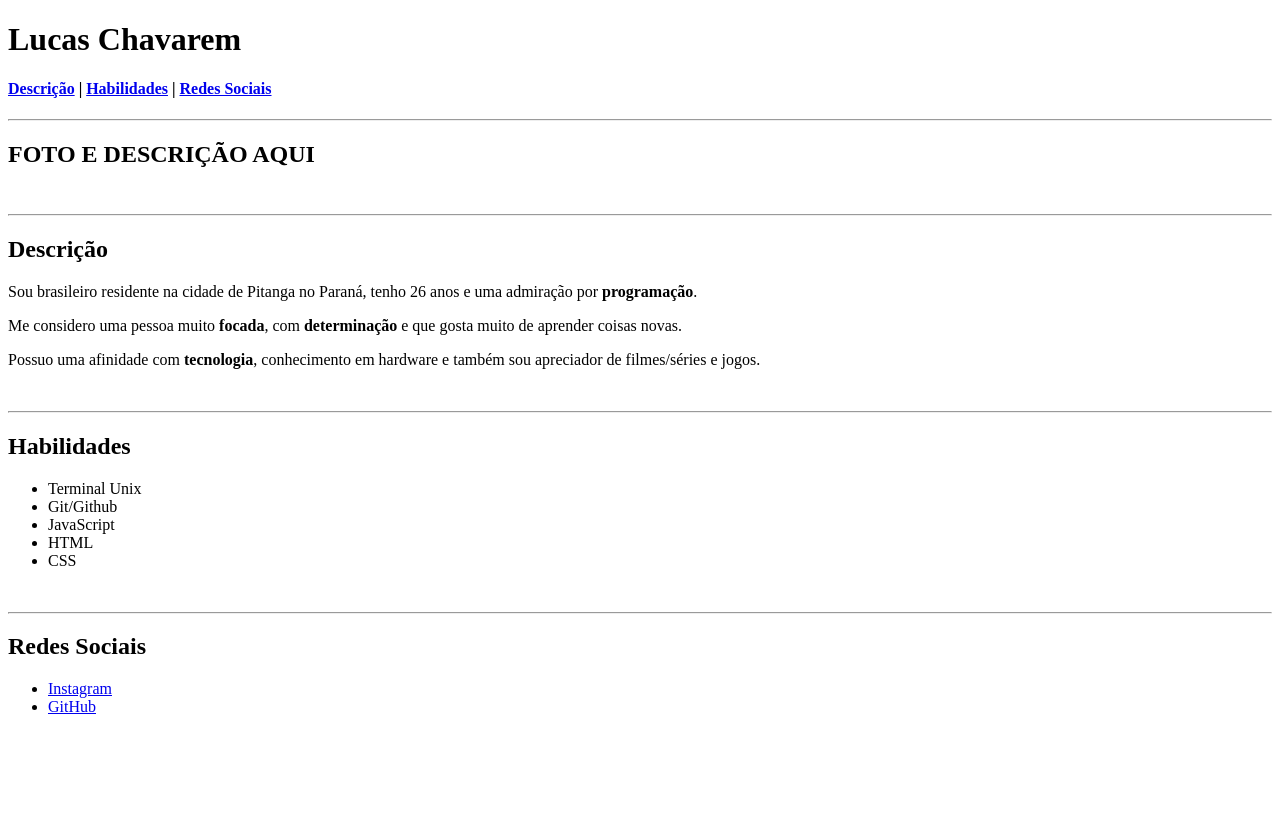
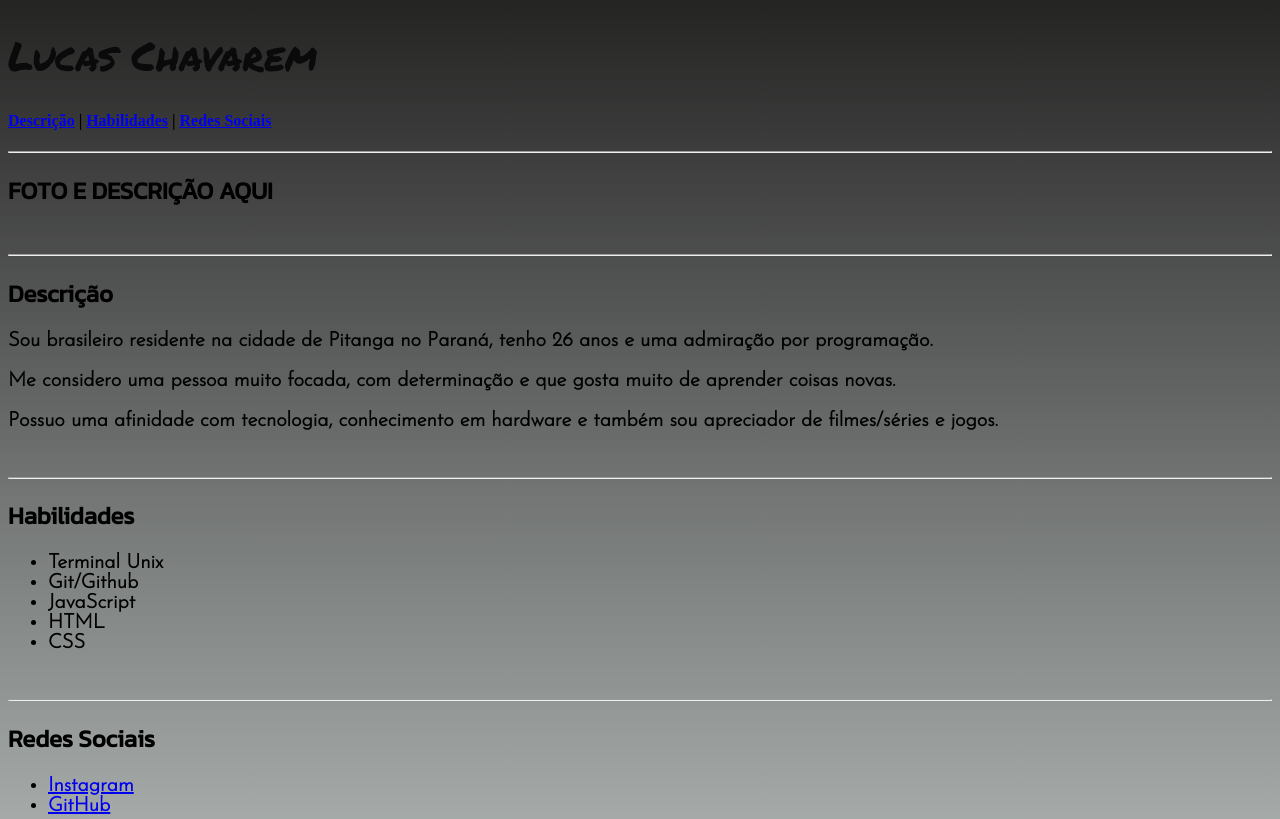
Before and after one commit to h3zord/h3zord.github.io, a plain HTML site: page index.html in a window 1280 px wide. Shown: the top 819 px of the page. Drawn offline with Linux system fonts and the light colour scheme.

Commit message:
mudando fontes e personalizando background

```diff
--- a/index.html
+++ b/index.html
@@ -3,6 +3,45 @@
   <head>
     <meta charset="UTF-8">
     <title>Lucas Chavarem</title>
+    <style>
+
+@import url('https://fonts.googleapis.com/css2?family=Pacifico&family=Permanent+Marker&display=swap');
+@import url('https://fonts.googleapis.com/css2?family=Josefin+Sans:wght@300&display=swap');
+@import url('https://fonts.googleapis.com/css2?family=Kanit&display=swap');
+
+
+      body {
+        background: linear-gradient(#242423, #CBD2D0)
+      }
+
+
+
+      h1 {
+        font-family: 'Permanent Marker', cursive;
+        color: #0A0A0A;
+        font-weight: 100;
+        font-size: 40px;
+      }
+
+      h2 {
+        font-family: 'Kanit', sans-serif;
+      }
+
+      p {
+        font-family: 'Josefin Sans', sans-serif;
+        font-weight: 700;
+        font-size: 20px;
+      }
+
+      ul {
+        font-family: 'Josefin Sans', sans-serif;
+        font-weight: 700;
+        font-size: 20px;
+      }
+
+
+
+    </style>
   </head>
   <body>
 <h1>Lucas Chavarem</h1>
@@ -32,8 +71,17 @@
   <li><a href="https://www.instagram.com/lucaschavarem/" target="_blank">Instagram</a></li>
   <li><a href="https://github.com/h3zord" target="_blank">GitHub</a></li>
 </ul>
-
-
-
+<br>
+<br>
+<br>
+<br>
+<br>
+<br>
+<br>
+<br>
+<br>
+<br>
+<br>
+<br>
 </body>
 </html>
```
